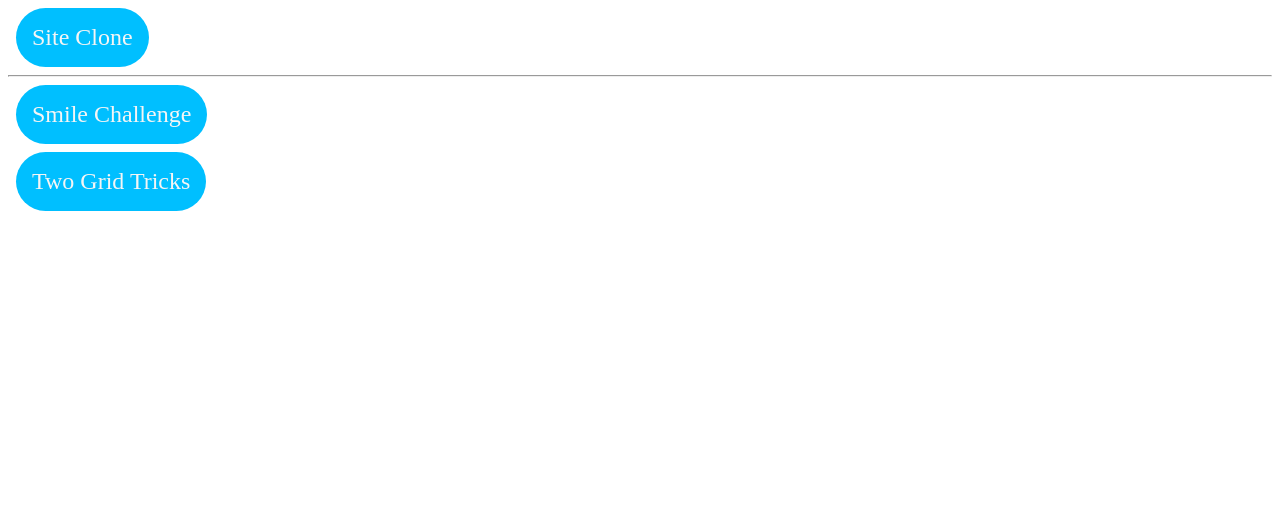
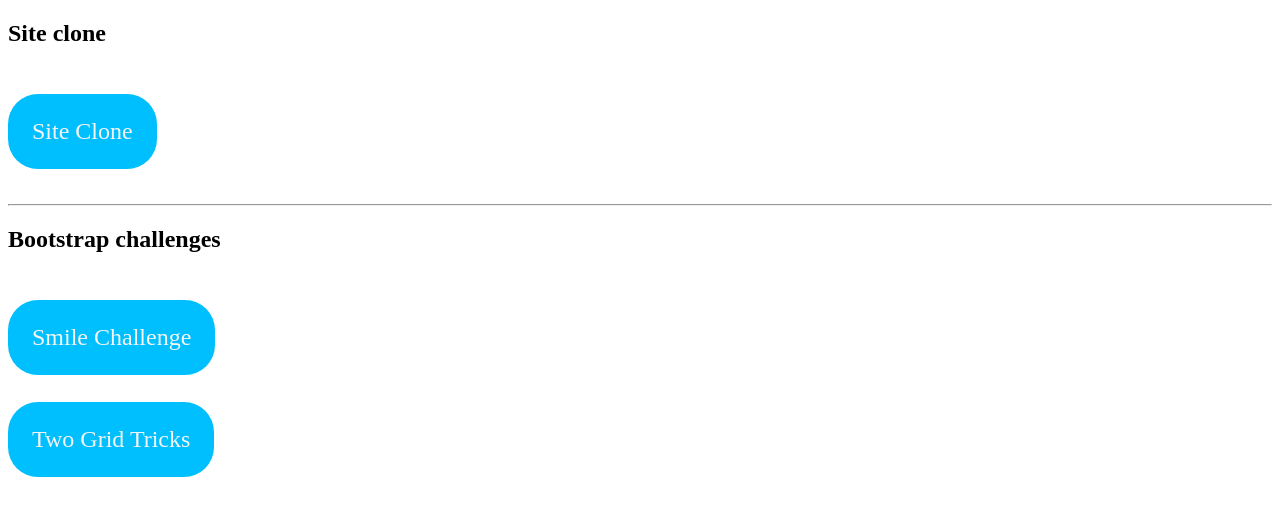
Before and after one commit to JWagstaff-Leon/codeworks_w1d3, a plain HTML site: page index.html in a window 1280 px wide. Drawn offline with Linux system fonts and the light colour scheme.

Commit message:
index changes

```diff
--- a/index.html
+++ b/index.html
@@ -8,17 +8,25 @@
     <link rel="stylesheet" href="style.css">
 </head>
 <body>
+    <h2>Site clone</h2>
+    <a href="leadr/index.html" target="_blank">
         <div>
-        <a href="leadr/index.html" target="_blank">Site Clone</a>
+            <span>Site Clone</span>
         </div>
+    </a>
 
     <hr>
 
+    <h2>Bootstrap challenges</h2>
+    <a href="smile_challenge/smile_challenge.html" target="_blank">
         <div>
-        <a href="smile_challenge/smile_challenge.html" target="_blank">Smile Challenge</a>
+            <span>Smile Challenge</span>
         </div>
+    </a>
+    <a href="two_tricks/two_grid_tricks.html" target="_blank">
         <div>
-        <a href="two_tricks/two_grid_tricks.html" target="_blank">Two Grid Tricks</a>
+            <span>Two Grid Tricks</span>
         </div>
+    </a>
 </body>
 </html>
--- a/style.css
+++ b/style.css
@@ -3,13 +3,13 @@ a
     font-size: x-large;
     text-decoration: none;
     color: whitesmoke;
+    margin: 0.5em;
 }
 
 div
 {
+    padding: 1.0em;
     width: fit-content;
-    padding: 1.0em;
-    margin: 0.5em;
     background-color: deepskyblue;
     border-radius: 30px;
 }
```
Lines whose indentation alone changed are shown as unchanged.
